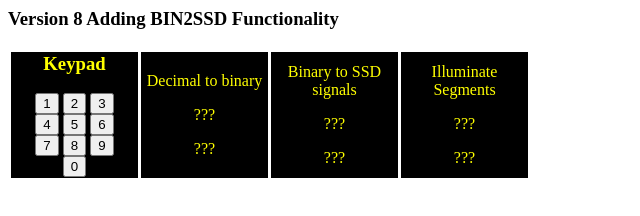
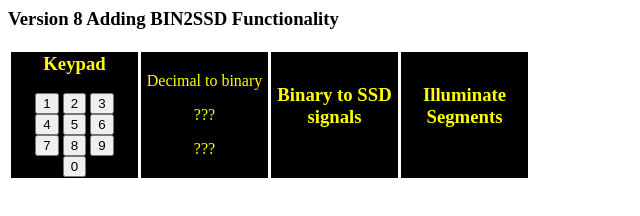
Before and after one commit to laserham/AndrewW-inf1339-week01, a plain HTML site: page v08.html in a window 1280 px wide. Shown: the whole page, without its empty margins (0-640 px from the left). Drawn offline with Linux system fonts and the light colour scheme.

Commit message:
Update v08.html

```diff
--- a/v08.html
+++ b/v08.html
@@ -33,7 +33,7 @@ document.getElementById("Illuminate_output").innerHTML='done'
 
 function bin2ssd(binary) {
 
-    var w= false
+    var w = false
     var x = false
     var y = false
     var z = false
@@ -41,14 +41,14 @@ function bin2ssd(binary) {
     if (binary[1] == '1') (x = true)
     if (binary[2] == '1') (y = true)
     if (binary[3] == '1') (z = true)
-    var a = true
+    var a = !w&x&Z ||w&!x&!y || !x&!y&!z || !w&y
     var b = false
     var c = false
     var d = false
     var e = false
     var f = false
     var g = false
-    if output = ''
+    var output = ''
     if (a) (output = output + '1') else (output = output + '0')
     if (b) (output = output + '1') else (output = output + '0')
     if (c) (output = output + '1') else (output = output + '0')
@@ -83,8 +83,7 @@ return(output)
 <body>
     <table class="standardTable">
         <tr>
-            <td class="blackbox"><h3>Keypad</h3>
-
+<td class="blackbox"><h3>Keypad</h3>
 <button type="button"
 onclick=display(1)>1</button>
 <button type="button"
@@ -110,13 +109,13 @@ onclick=display(0)>0</button>
             <p id=decimal_input>???</p>
             <p id="binary_output">???</p></td>
 
-            <td class="blackbox">Binary to SSD signals
-            <p id="binary2ssd_input">???</p>
-            <p id="binary2ssd_output">???</p></td>
+            <td class="blackbox"><h3>Binary to SSD signals</h3>
+            <p id="binary2ssd_input"></p>
+            <p id="binary2ssd_output"></p></td>
 
-            <td class="blackbox">Illuminate Segments
-            <p id="illuminate_input">???</p>
-            <p id="illuminate_output"></p>???</td>
+            <td class="blackbox"><h3>Illuminate Segments</h3>
+            <p id="illuminate_input"></p>
+            <p id="illuminate_output"></p></td>
 
 
         </tr>
```
